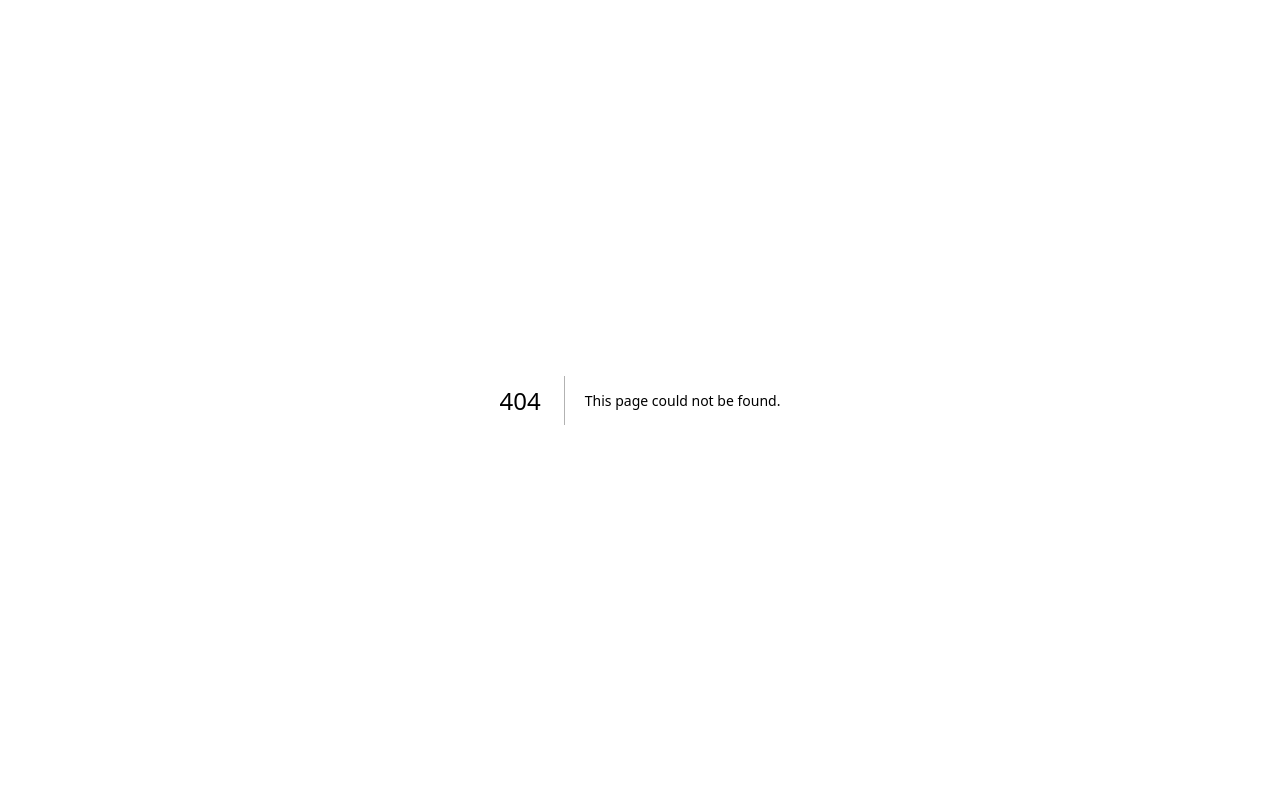
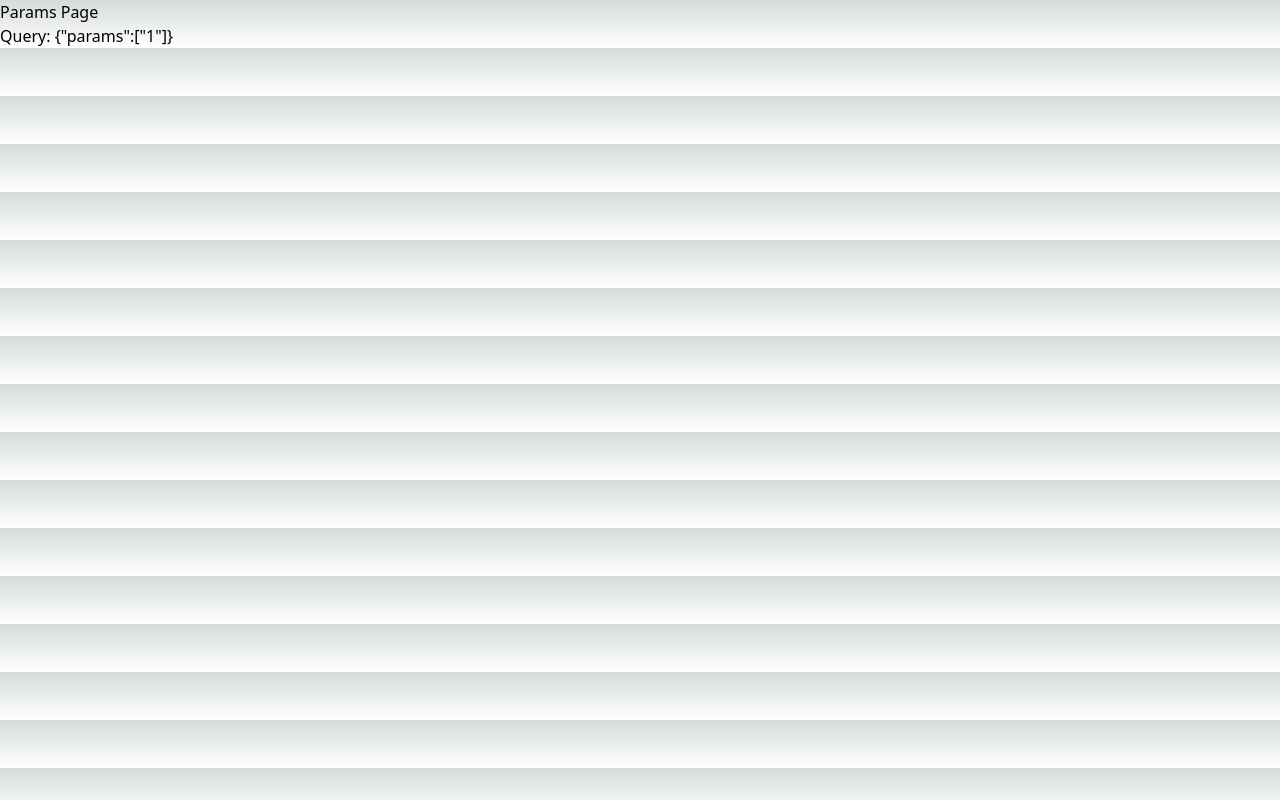
Before and after one commit to tranvuongduy2003/learning-nextjs, a Next.js app: page /posts/1 in a window 1280 px wide. Before the commit this address had no page. Built offline with nearby package versions, Linux system fonts and the light colour scheme.

Commit message:
2-2 File System Routing

```diff
--- /dev/null
+++ b/pages/about.tsx
@@ -0,0 +1,9 @@
+import React from "react";
+
+interface IAboutPageProps {}
+
+const AboutPage: React.FunctionComponent<IAboutPageProps> = (props) => {
+  return <div>About Page</div>;
+};
+
+export default AboutPage;
--- /dev/null
+++ b/pages/posts/[...params].tsx
@@ -0,0 +1,18 @@
+import { useRouter } from "next/router";
+import React from "react";
+
+interface IParamsPageProps {}
+
+const ParamsPage: React.FunctionComponent<IParamsPageProps> = (props) => {
+  const router = useRouter();
+
+  return (
+    <div>
+      <h1>Params Page</h1>
+
+      <p>Query: {JSON.stringify(router.query)}</p>
+    </div>
+  );
+};
+
+export default ParamsPage;
--- /dev/null
+++ b/pages/posts/[postId].tsx
@@ -0,0 +1,20 @@
+import { useRouter } from "next/router";
+import React from "react";
+
+interface IPostDetailPageProps {}
+
+const PostDetailPage: React.FunctionComponent<IPostDetailPageProps> = (
+  props
+) => {
+  const router = useRouter();
+
+  return (
+    <div>
+      <h1>Post Detail Page</h1>
+
+      <p>Query: {JSON.stringify(router.query)}</p>
+    </div>
+  );
+};
+
+export default PostDetailPage;
--- /dev/null
+++ b/pages/posts/create.tsx
@@ -0,0 +1,11 @@
+import React from "react";
+
+interface ICreatePostPageProps {}
+
+const CreatePostPage: React.FunctionComponent<ICreatePostPageProps> = (
+  props
+) => {
+  return <div>Create Post Page</div>;
+};
+
+export default CreatePostPage;
--- /dev/null
+++ b/pages/posts/index.tsx
@@ -0,0 +1,9 @@
+import React from "react";
+
+interface IPostsPageProps {}
+
+const PostsPage: React.FunctionComponent<IPostsPageProps> = (props) => {
+  return <div>Posts Page</div>;
+};
+
+export default PostsPage;
```
